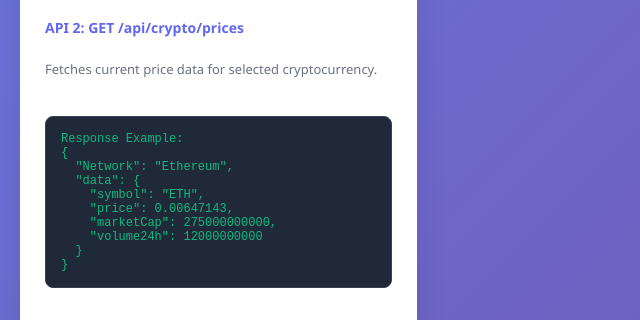
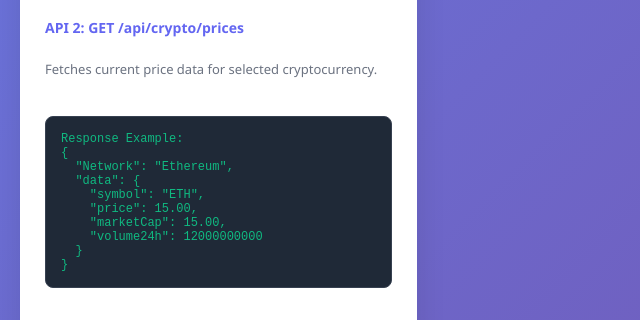
Before and after one commit to Clemzy112/API-verification, a plain HTML site: page index.html in a window 1280 px wide. Shown: the part 800-1120 px from the top of the page, 0-640 px from the left. Drawn offline with Linux system fonts and the light colour scheme.

Commit message:
Update index.html

```diff
--- a/index.html
+++ b/index.html
@@ -610,8 +610,8 @@
   "Network": "Ethereum",
   "data": {
     "symbol": "ETH",
-    "price": 0.00647143,
-    "marketCap": 275000000000,
+    "price": 15.00,
+    "marketCap": 15.00,
     "volume24h": 12000000000
   }
 }</pre>
```
